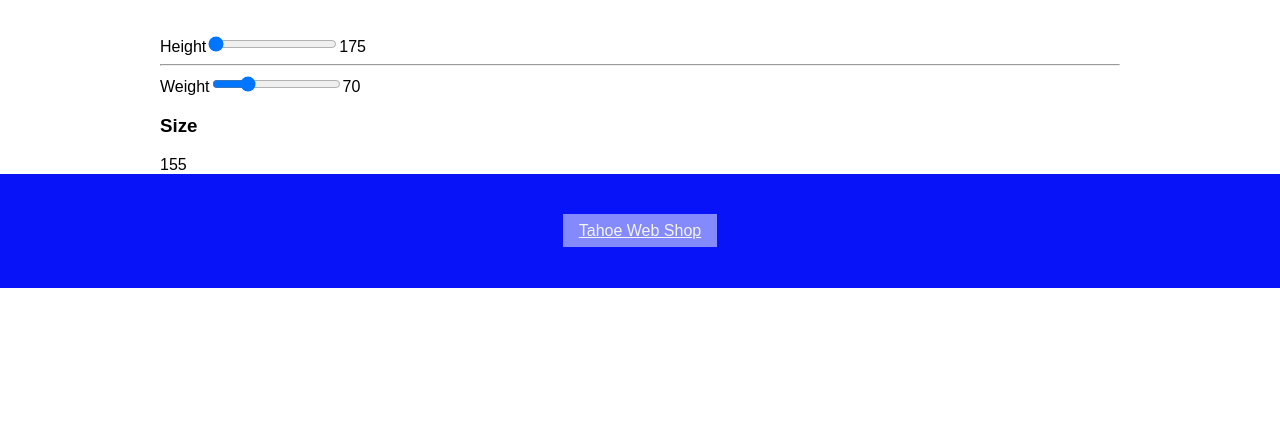
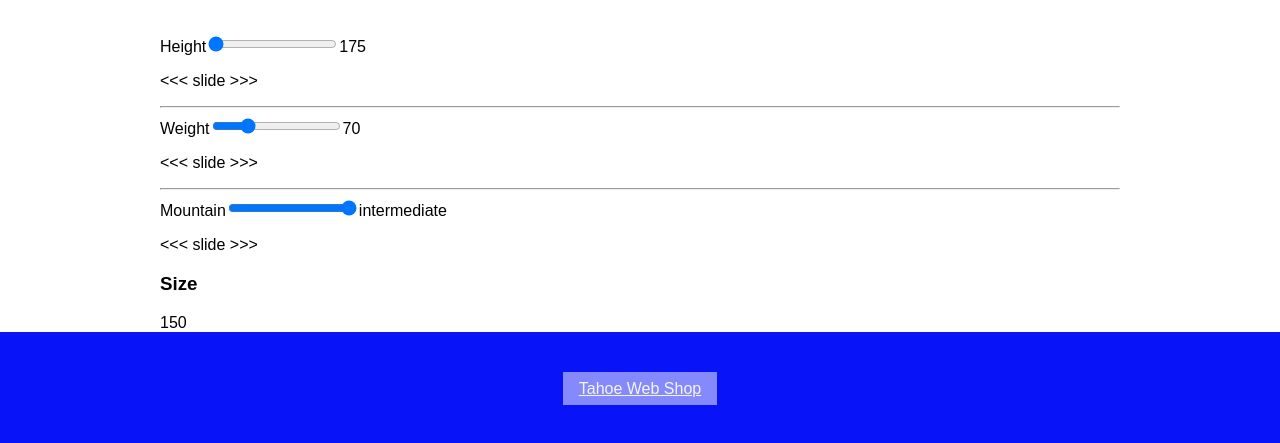
Before and after one commit to rileybathurst/snowboard-tools, a Gatsby site: page / in a window 1280 px wide. Shown: the part 409-852 px from the top of the page. Before the commit the page ends 800 px from the top, so only its background shows below. Built offline with nearby package versions, Linux system fonts and the light colour scheme; Gatsby itself is replaced by a stand-in of ours.

Commit message:
doing things

```diff
--- a/src/pages/index.tsx
+++ b/src/pages/index.tsx
@@ -12,6 +12,8 @@ function Size() {
   const [weight, setWeight] = useState(70); // 175 height * 0.4
   const [weightGuess, setWeightGuess] = useState(70); // were guessing right to start
   const [weightDiff, setWeightDiff] = useState(0); // were guessing right to start
+  const [mountain, setMountain] = useState(0); // were guessing right to start
+  const [resort, setResort] = useState('intermediate'); // were guessing right to start
 
   // should I be returning the height
   function heightCm(e) {
@@ -19,19 +21,30 @@ function Size() {
     return null;
   }
 
-  function weightKg(e) {
-    setWeight(e.target.value);
+  function weightKg(f) {
+    setWeight(f.target.value);
+    return null;
+  }
+
+  function mountainSize(g) {
+    setMountain(g.target.value);
+
+    // not getting this yet
+    if (mountain === 1) {
+      setResort('learner')
+    } else {
+      setResort('intermediate')
+    }
+
     return null;
   }
 
   // this always run last
   useEffect(() => {
     setWeightGuess(height * 0.4);
-    console.log('guess ' + weightGuess);
     setWeightDiff((1 - (weight - weightGuess)) * 0.3);
-    console.log('diff is ' + weightDiff);
-    setSize(Math.round((height - weightDiff) * 0.885)); // + breaks this it might have to be flipped
-  }, [height, weight]);
+    setSize((Math.round((height - weightDiff) * 0.885)) - (5 - mountain)); // + breaks this it might have to be flipped
+  }, [height, weight, mountain]);
 
   return (
     <>
@@ -47,9 +60,10 @@ function Size() {
           onChange={heightCm}
         />
         {height}
-        {/* <p>&#60;&#60;&#60; slide &#62;&#62;&#62;</p> */}
+        <p>&#60;&#60;&#60; slide &#62;&#62;&#62;</p>
 
         <hr />
+
         <label>
           Weight
         </label>
@@ -60,6 +74,21 @@ function Size() {
           onChange={weightKg}
         />
         {weight}
+        <p>&#60;&#60;&#60; slide &#62;&#62;&#62;</p>
+
+        <hr />
+
+        <label>
+          Mountain
+        </label>
+        <input
+          type="range"
+          min="0"
+          max="10"
+          onChange={mountainSize}
+        />
+        {resort}
+        <p>&#60;&#60;&#60; slide &#62;&#62;&#62;</p>
 
         <h3>Size</h3>
         {size}
```
